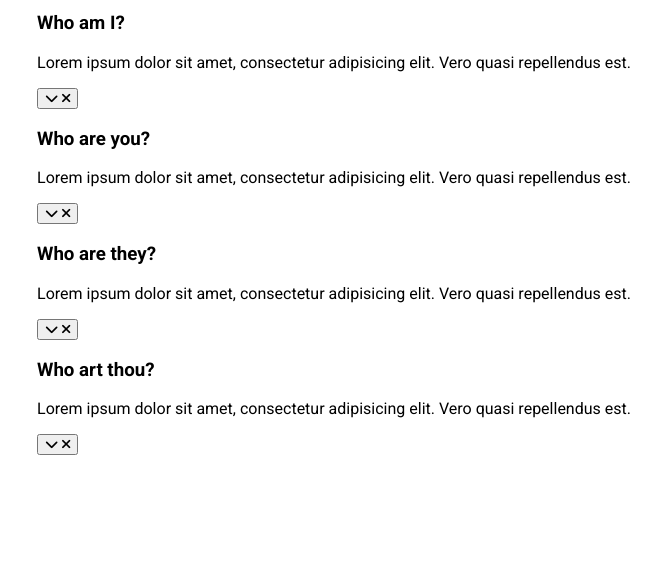
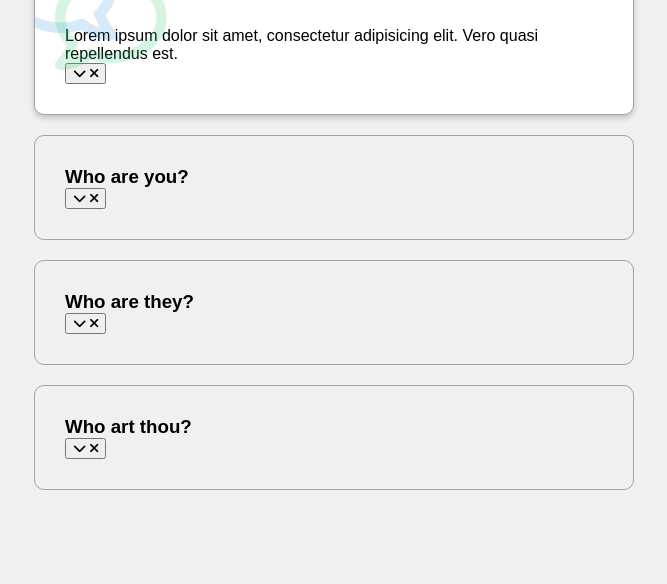
Before and after one commit to Solid2105/faq-collapse, a plain HTML site: page index.html in a window 1280 px wide. Shown: the part 216-800 px from the top of the page, without its empty margins (306-973 px from the left). Drawn offline with Linux system fonts and the light colour scheme; a web font is replaced by a local one.

Commit message:
Added styles for collapsing blocks

```diff
--- a/style.css
+++ b/style.css
@@ -1,16 +1,81 @@
-@import url('https://fonts.googleapis.com/css2?family=Roboto:wght@400;700&display=swap');
+@import url('https://fonts.googleapis.com/css?family=Muli&display=swap');
 
 * {
     box-sizing: border-box;
 }
 
 body {
-    font-family: "Roboto", sans-serif;
-    display: flex;
-    flex-direction: column;
-    align-items: center;
-    justify-content: center;
-    height: 100vh;
+    font-family: "Muli", sans-serif;
+    background-color: #f0f0f0;
+}
+
+h1 {
+    padding: 50px 0 30px;
+    text-align: center;
+}
+
+.faq-container {
+    max-width: 600px;
+    margin: 0 auto;
+}
+
+.faq {
+    background-color: transparent;
+    border: 1px solid #9fa4a8;
+    border-radius: 10px;
+    -webkit-border-radius: 10px;
+    -moz-border-radius: 10px;
+    -ms-border-radius: 10px;
+    -o-border-radius: 10px;
+    margin: 20px 0;
+    padding: 30px;
+    position: relative;
     overflow: hidden;
-    margin: 0;
+    transition: 0.3s ease;
+    -webkit-transition: 0.3s ease;
+    -moz-transition: 0.3s ease;
+    -ms-transition: 0.3s ease;
+    -o-transition: 0.3s ease;
 }
+
+.faq.active {
+    background-color: #fff;
+    box-shadow: 0 3px 6px rgba(0, 0, 0, 0.1), 0 3px 6px rgba(0, 0, 0, 0.1);
+}
+
+.faq.active::before,
+.faq.active::after {
+    content: '\f075';
+    font-family: 'Font Awesome 5 Free';
+    color: #2ecc71;
+    font-size: 7rem;
+    position: absolute;
+    opacity: 0.2;
+    top: 20px;
+    left: 20px;
+    z-index: 0;
+}
+
+.faq.active::before {
+    color: #3498db;
+    top: -10px;
+    left: -30px;
+    transform: rotateY(180deg);
+    -webkit-transform: rotateY(180deg);
+    -moz-transform: rotateY(180deg);
+    -ms-transform: rotateY(180deg);
+    -o-transform: rotateY(180deg);
+}
+
+.faq-title {
+    margin: 0 35px 0 0;
+}
+
+.faq-text {
+    display: none;
+    margin: 30px 0 0;
+}
+
+.faq.active .faq-text {
+    display: block;
+}
```
